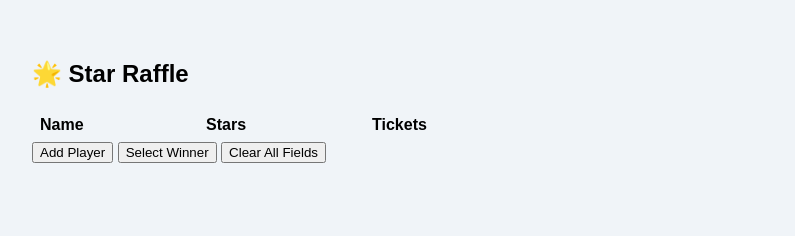
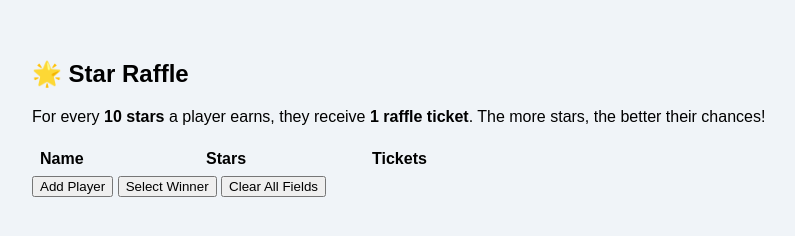
Before and after one commit to chazwald2808/Stars-Raffle, a plain HTML site: page index.html in a window 1280 px wide. Shown: the whole page, without its empty margins (8-803 px from the left). Drawn offline with Linux system fonts and the light colour scheme.

Commit message:
add description

```diff
--- a/index.html
+++ b/index.html
@@ -25,6 +25,7 @@
 </head>
 <body>
   <h2>🌟 Star Raffle</h2>
+  <p>For every <strong>10 stars</strong> a player earns, they receive <strong>1 raffle ticket</strong>. The more stars, the better their chances!</p>
   <div class="headers">
     <div>Name</div>
     <div>Stars</div>
```
